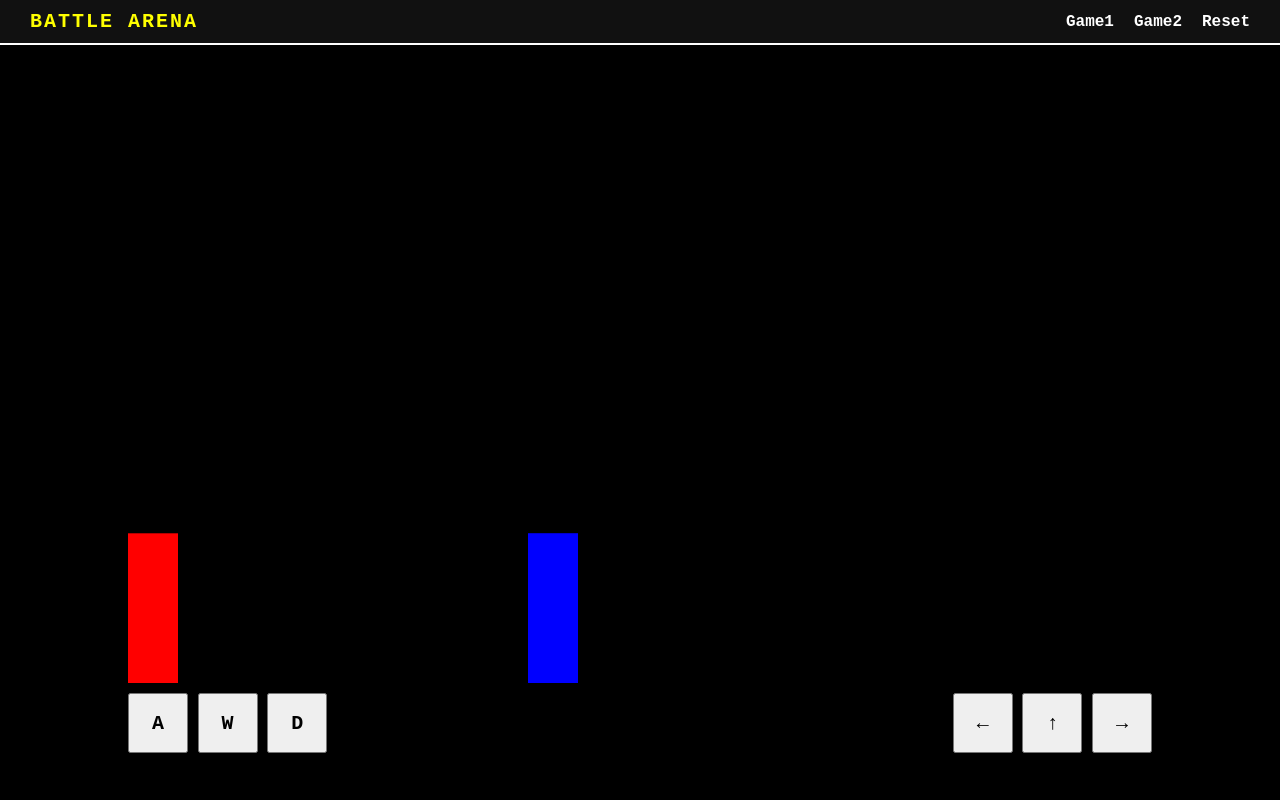
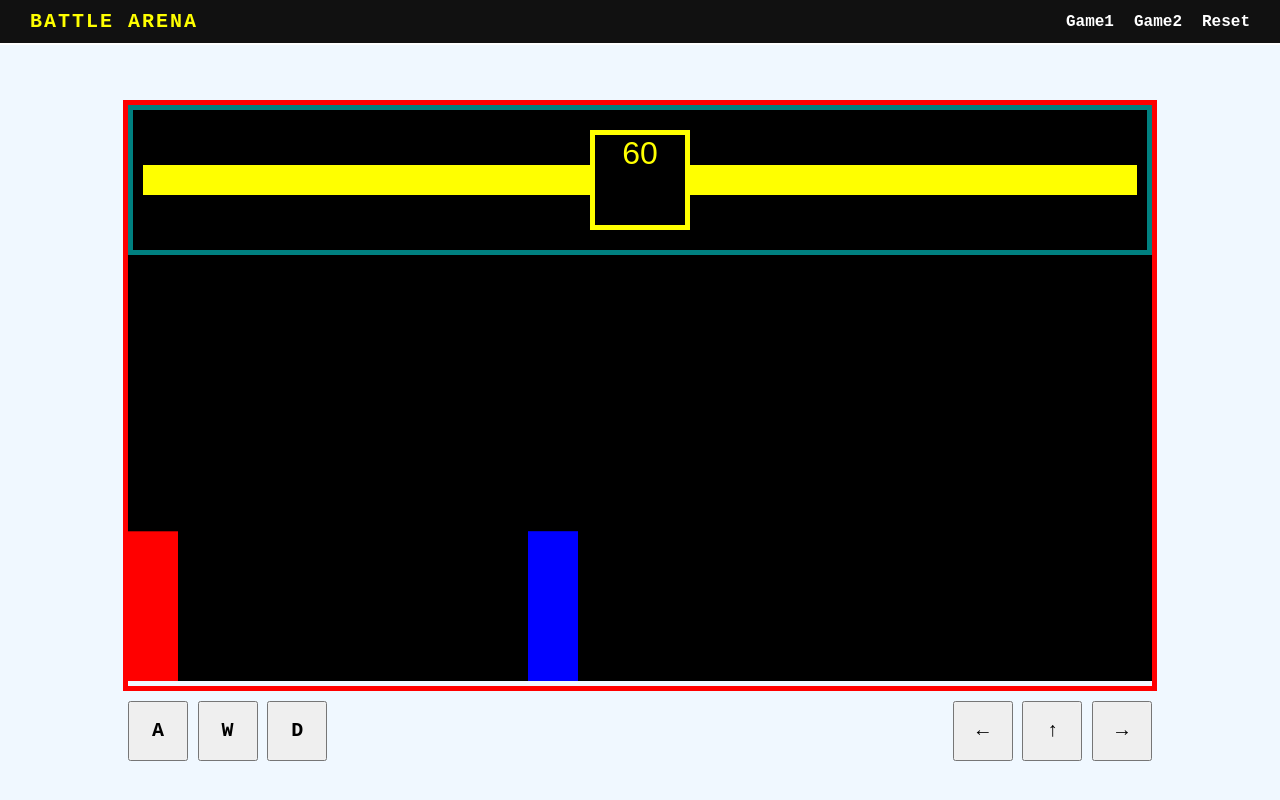
Before and after one commit to kesche07/Minigame, a plain HTML site: page index.html in a window 1280 px wide. Drawn offline with Linux system fonts and the light colour scheme; a web font is replaced by a local one.

Commit message:
Create healthbar interface

```diff
--- a/game.js
+++ b/game.js
@@ -297,19 +297,19 @@ function bindButton(buttonId, onPress, onRelease) {
 // Bind Player Buttons
 bindButton(
     'p-left',
-    () => { keys.a.pressed = true; lastKey = 'a' },
+    () => { keys.a.pressed = true; player.lastKey = 'a' },
     () => { keys.a.pressed = false }
 )
 
 bindButton(
     'p-right',
-    () => { keys.d.pressed = true; lastKey = 'd' },
+    () => { keys.d.pressed = true; player.lastKey = 'd' },
     () => { keys.d.pressed = false }
 )
 
 bindButton(
     'p-jump',
-    () => { if (player.velocity.y === 0) player.velocity.y = -10 }
+    () => { if (player.velocity.y === 0) player.velocity.y = -20 }
 )
 
 // Bind Enemy Buttons
@@ -327,5 +327,5 @@ bindButton(
 
 bindButton(
     'e-jump',
-    () => { if (enemy.velocity.y === 0) enemy.velocity.y = -10 }
+    () => { if (enemy.velocity.y === 0) enemy.velocity.y = -20 }
 )
--- a/index.html
+++ b/index.html
@@ -5,13 +5,13 @@
   <title>Small Minigame</title>
   <link rel="stylesheet" href="./style.css">
   <style>
+   @import url('https://fonts.googleapis.com/css2?family=Jersey+15&display=swap');
     .controls {
     display: flex;
     justify-content: space-between;
     width: 1024px;
     margin-top: 10px;
     }
-
     button {
         width: 60px;
         height: 60px;
@@ -20,6 +20,48 @@ button {
         user-select: none; /* Prevents text selection while holding */
         touch-action: manipulation; /* Prevents double-tap zoom on mobile */
         cursor: pointer;
+    }
+    body{
+      background-color: aliceblue;
+    }
+    .container{
+      display:inline-block;
+      position:relative;
+      border: 5px solid red;
+    }
+    .healthbar{
+      display:flex;
+      align-items: center;
+      justify-content: center;
+      padding:20px 10px;
+      width: 100%;
+      position:absolute;
+      border:5px;
+      border-style: solid;
+      border-color:teal;
+
+    }
+    .playerbar{
+      background-color: yellow;
+      height:30px;
+      width: 100%;
+    }
+    .timer{
+      flex-shrink: 0;
+      background-color:inherit;
+      border: 5px solid yellow;
+      color:yellow;
+      font-family:"Jersey 15", sans-serif;
+      font-size: xx-large;
+      text-align: center;
+      width: 100px;
+      height: 100px;
+    }
+    .enemybar{
+      background-color: yellow;
+      height:30px;
+      width: 100%;
+
     }
   </style>
 </head>
@@ -33,9 +75,20 @@ button {
       <li><a href="#" onclick="resetGame()">Reset</a></li>
     </ul>
   </nav>
+
+  <div class="container">
+    <div class="healthbar">
+      <!--player health-->
+      <div class="playerbar" ></div>
+      <!--timer-->
+      <div class="timer">60</div>
+      <!--enemy-->
+      <div class="enemybar"></div>
+    </div>
     <canvas>
 
     </canvas>
+  </div>
 
   <div class="controls">
     <!-- Player Controls -->
```
Lines whose indentation alone changed are shown as unchanged.
